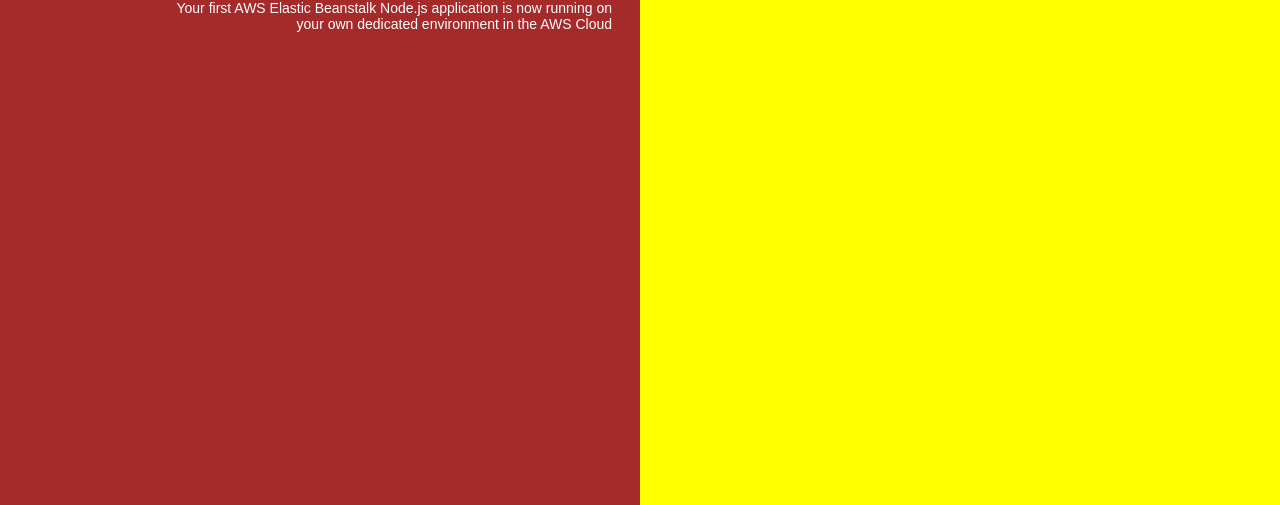
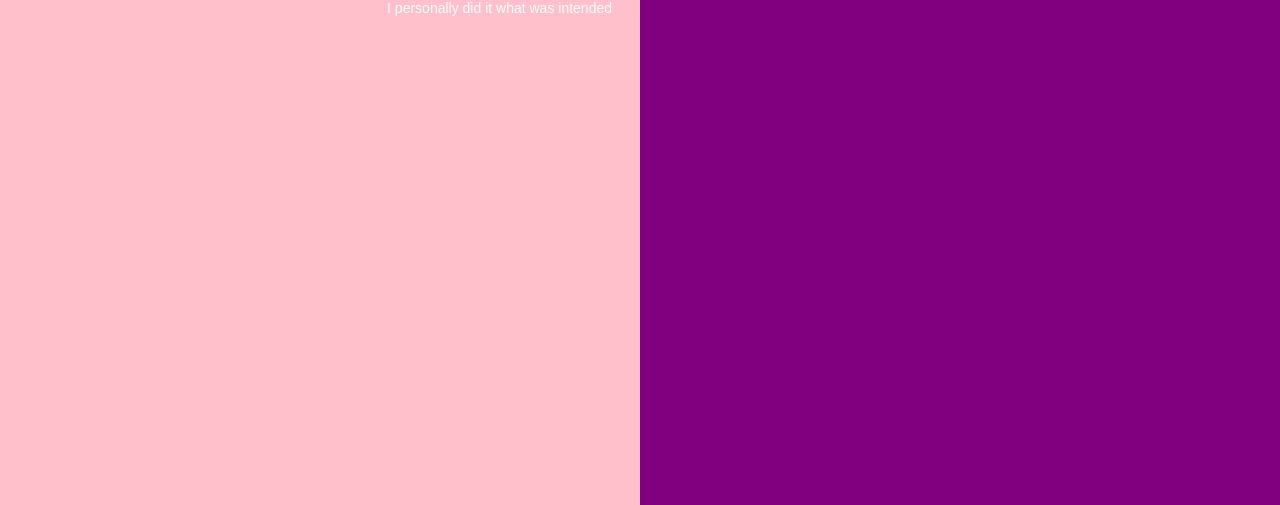
Before and after one commit to Narkunan/node-js-app, a website: page index.html in a window 1280 px wide. Shown: the part 295-800 px from the top of the page. Drawn offline with Linux system fonts and the light colour scheme.

Commit message:
Update index.html
changed colours

```diff
--- a/index.html
+++ b/index.html
@@ -35,7 +35,7 @@
 
         text-align: right;
         padding-top: 11em;
-        background-color: brown;
+        background-color: pink;
 
       }
       .textColumn p {
@@ -49,7 +49,7 @@
         bottom: 0px;
         left: 50%;
 
-        background-color: yellow;
+        background-color: purple;
       }
 
       h1 {
@@ -75,7 +75,7 @@
   <body>
     <div class="textColumn">
       <h1>Congratulations</h1>
-      <p>Your first AWS Elastic Beanstalk Node.js application is now running on your own dedicated environment in the AWS Cloud</p>
+      <p>I personally did it what was intended</p>
     </div>
     <div class="linksColumn">
       <h2>What's Next?</h2>
```
